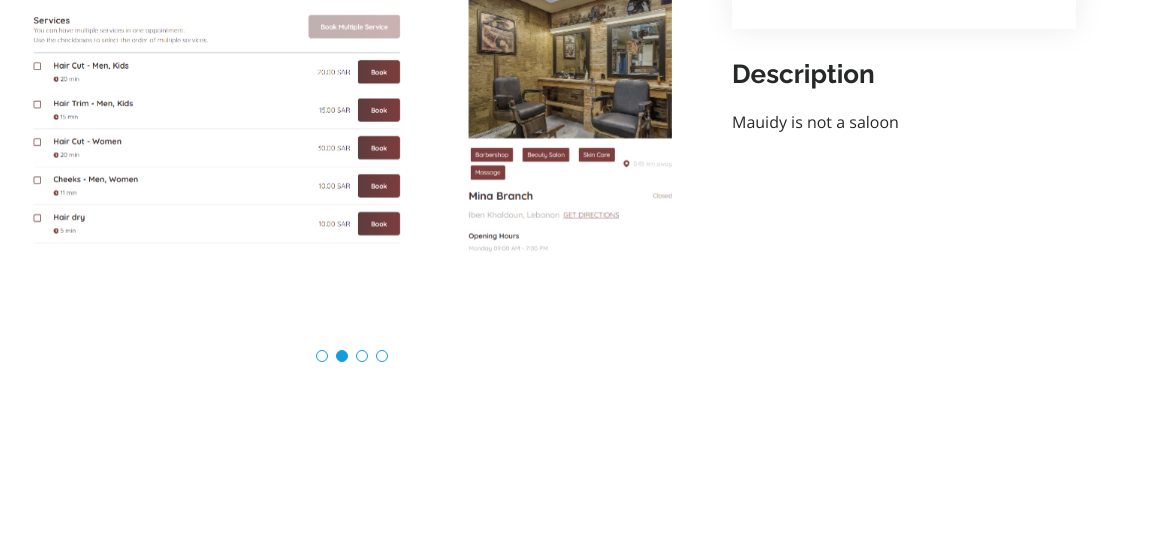
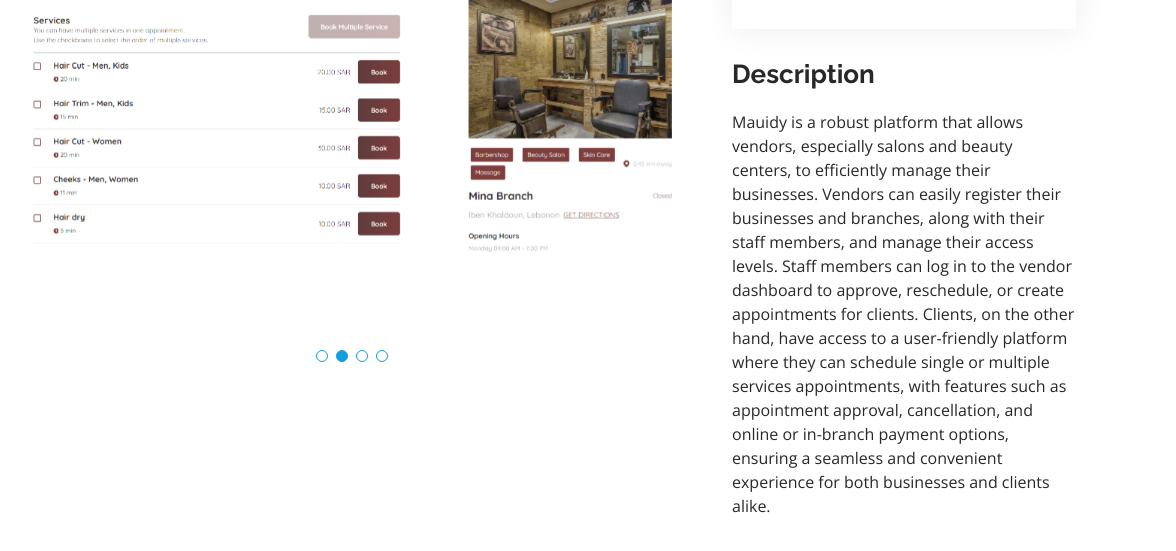
Before and after one commit to NacirChahine/myPortfolio, a plain HTML site: page mauidy-details.html in a window 1280 px wide. Shown: the part 321-872 px from the top of the page, 104-1280 px from the left. Before the commit the page ends 800 px from the top, so only its background shows below. Drawn offline with nearby package versions, Linux system fonts and the light colour scheme.

Commit message:
add description for the projects

```diff
--- a/mauidy-details.html
+++ b/mauidy-details.html
@@ -91,7 +91,12 @@
             <div class="portfolio-description">
               <h2>Description</h2>
               <p>
-                Mauidy is not a saloon
+                Mauidy is a robust platform that allows vendors, especially salons and beauty centers, to efficiently manage their businesses.
+                Vendors can easily register their businesses and branches, along with their staff members, and manage their access levels.
+                Staff members can log in to the vendor dashboard to approve, reschedule, or create appointments for clients.
+                Clients, on the other hand, have access to a user-friendly platform where they can schedule
+                single or multiple services appointments, with features such as appointment
+                approval, cancellation, and online or in-branch payment options, ensuring a seamless and convenient experience for both businesses and clients alike.
               </p>
             </div>
           </div>
```
Also changed, not shown: bitaqa-details.html (+3 -1 lines), qareb-details.html (+5 -1 lines).
